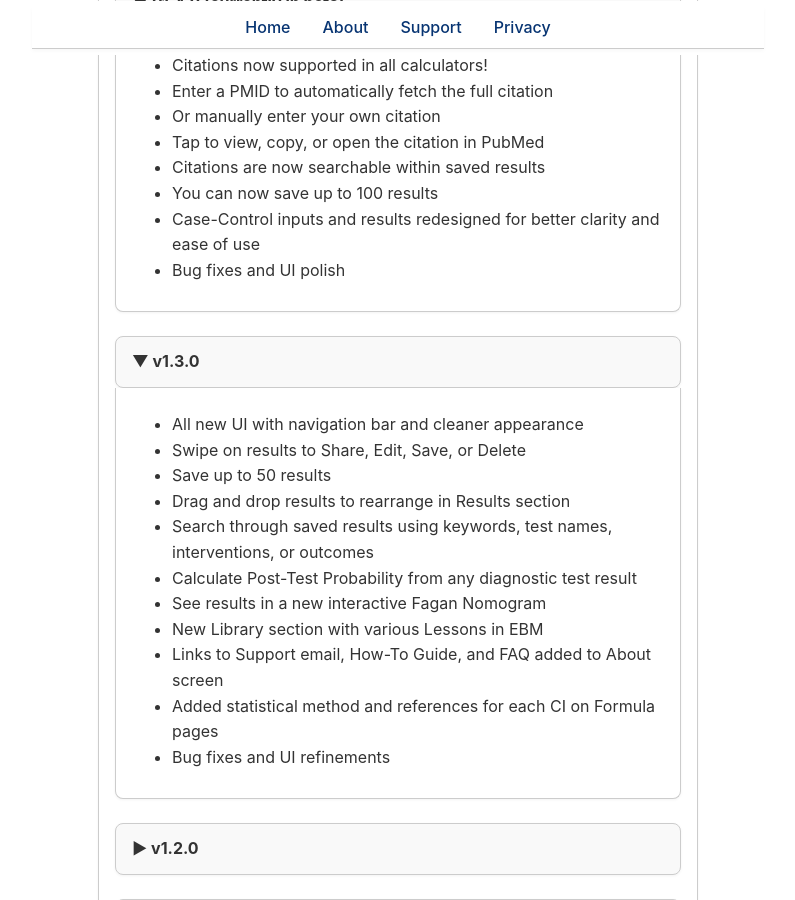
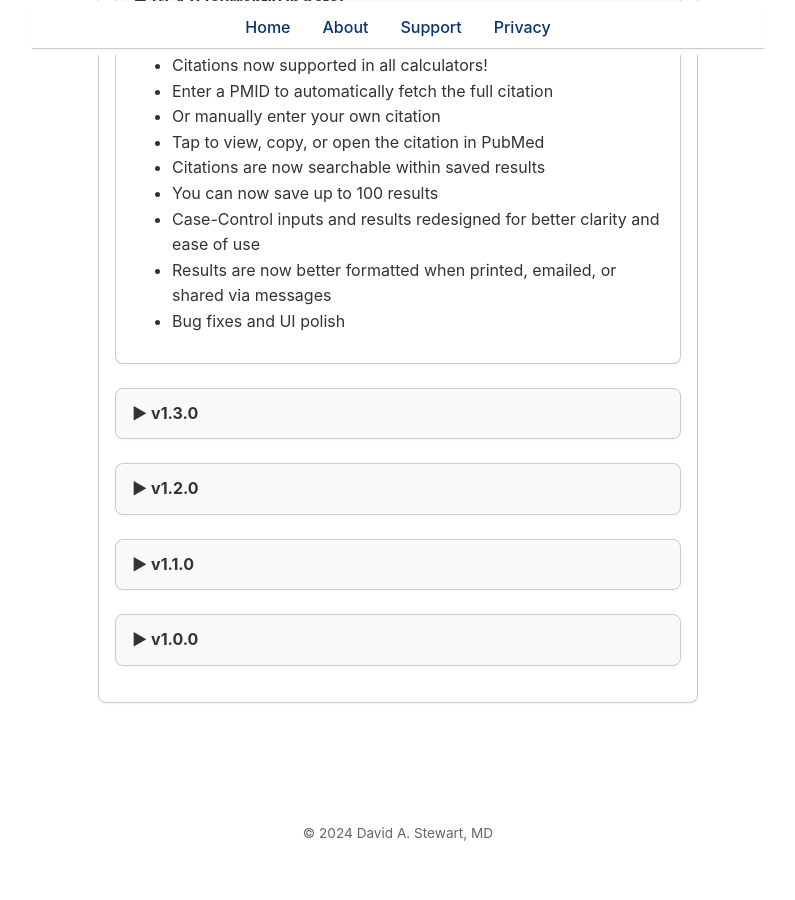
Before and after one commit to EBMCalculator/ebmcalculator.github.io, a Jekyll site: the page built from about.md, in a window 1280 px wide and 900 px high, scrolled down 909 px. Shown: the whole window, without its empty margins (242-1037 px from the left). Built offline with Jekyll 4.4.1, drawn with Linux system fonts in a browser that asks for light colours; after the commit the page ends 1770 px from its top, so only the background shows below that.

Commit message:
Update about.md

```diff
--- a/about.md
+++ b/about.md
@@ -74,6 +74,7 @@ title: About
             <li>Citations are now searchable within saved results</li>
             <li>You can now save up to 100 results</li>
             <li>Case-Control inputs and results redesigned for better clarity and ease of use</li>
+            <li>Results are now better formatted when printed, emailed, or shared via messages</li>
             <li>Bug fixes and UI polish</li>
           </ul>
         </div>
@@ -81,9 +82,9 @@ title: About
       <!-- Version: v1.3.0  -->
       <div class="faq-item">
         <div class="faq-question" onclick="toggleAnswer(this)">
-          <span>&#9660;</span> v1.3.0
+          <span>&#9654;</span> v1.3.0
         </div>
-        <div class="faq-answer" style="display: block;">
+        <div class="faq-answer">
           <ul>
             <li>All new UI with navigation bar and cleaner appearance</li>
             <li>Swipe on results to Share, Edit, Save, or Delete</li>
@@ -99,7 +100,7 @@ title: About
           </ul>
         </div>
       </div>
-      <!-- Other versions remain collapsible by default -->
+      <!-- Version: v1.2.0 -->
       <div class="faq-item">
         <div class="faq-question" onclick="toggleAnswer(this)">
           <span>&#9654;</span> v1.2.0
@@ -114,6 +115,7 @@ title: About
           </ul>
         </div>
       </div>
+      <!-- Version: v1.1.0 -->
       <div class="faq-item">
         <div class="faq-question" onclick="toggleAnswer(this)">
           <span>&#9654;</span> v1.1.0
@@ -125,6 +127,7 @@ title: About
           </ul>
         </div>
       </div>
+      <!-- Version: v1.0.0 -->
       <div class="faq-item">
         <div class="faq-question" onclick="toggleAnswer(this)">
           <span>&#9654;</span> v1.0.0
```
